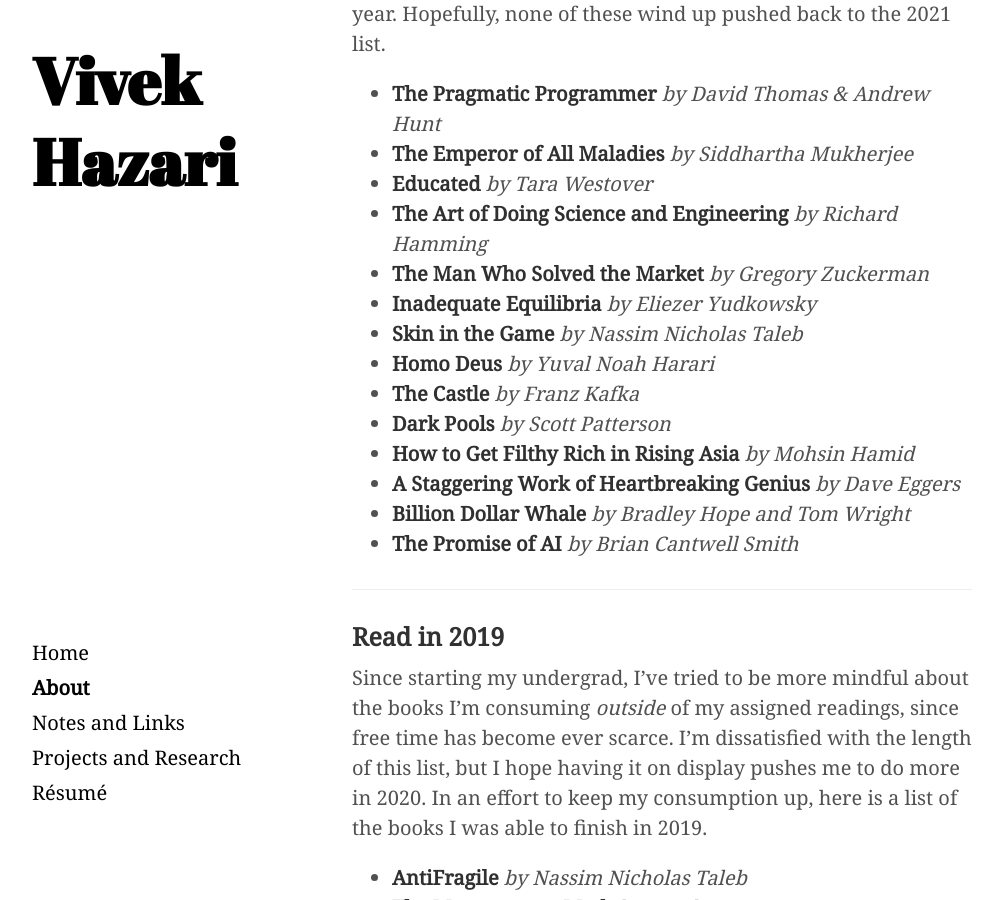
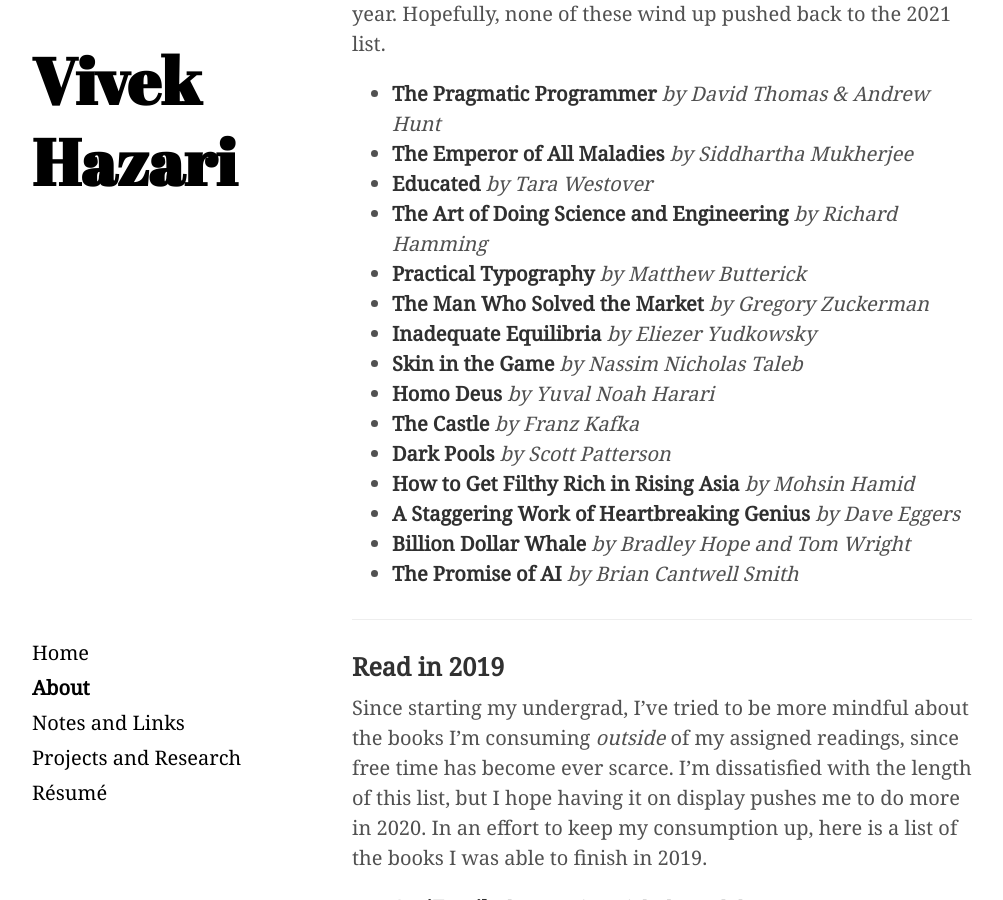
Before and after one commit to Vivekhaz/site_personal, a Jekyll site: the page built from about.md, in a window 1280 px wide and 900 px high, scrolled down 1635 px. Shown: the whole window, without its empty margins (208-1211 px from the left). Built offline with Jekyll 4.4.1, drawn with Linux system fonts in a browser that asks for light colours.

Commit message:
Update about.md

```diff
--- a/about.md
+++ b/about.md
@@ -33,6 +33,7 @@ A running list of what I've completed or have in progress for this year. Hopeful
 - __The Emperor of All Maladies__ <cite> by Siddhartha Mukherjee </cite>
 - __Educated__ <cite> by Tara Westover </cite>
 - __The Art of Doing Science and Engineering__ <cite> by Richard Hamming </cite>
+- __Practical Typography__ <cite> by Matthew Butterick </cite>
 - __The Man Who Solved the Market__ <cite> by Gregory Zuckerman </cite>
 - __Inadequate Equilibria__ <cite> by Eliezer Yudkowsky </cite>
 - __Skin in the Game__ <cite> by Nassim Nicholas Taleb </cite>
```
